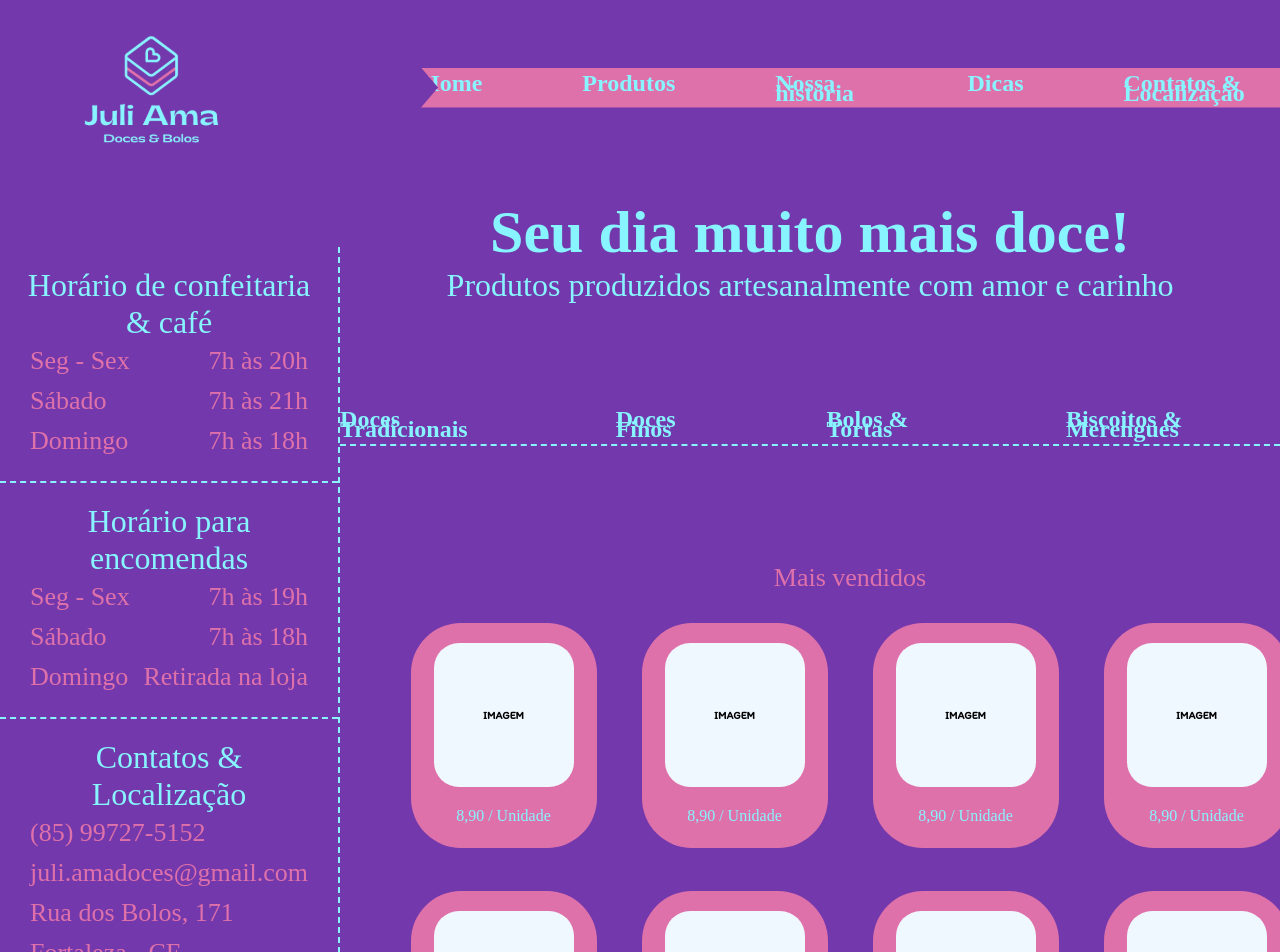
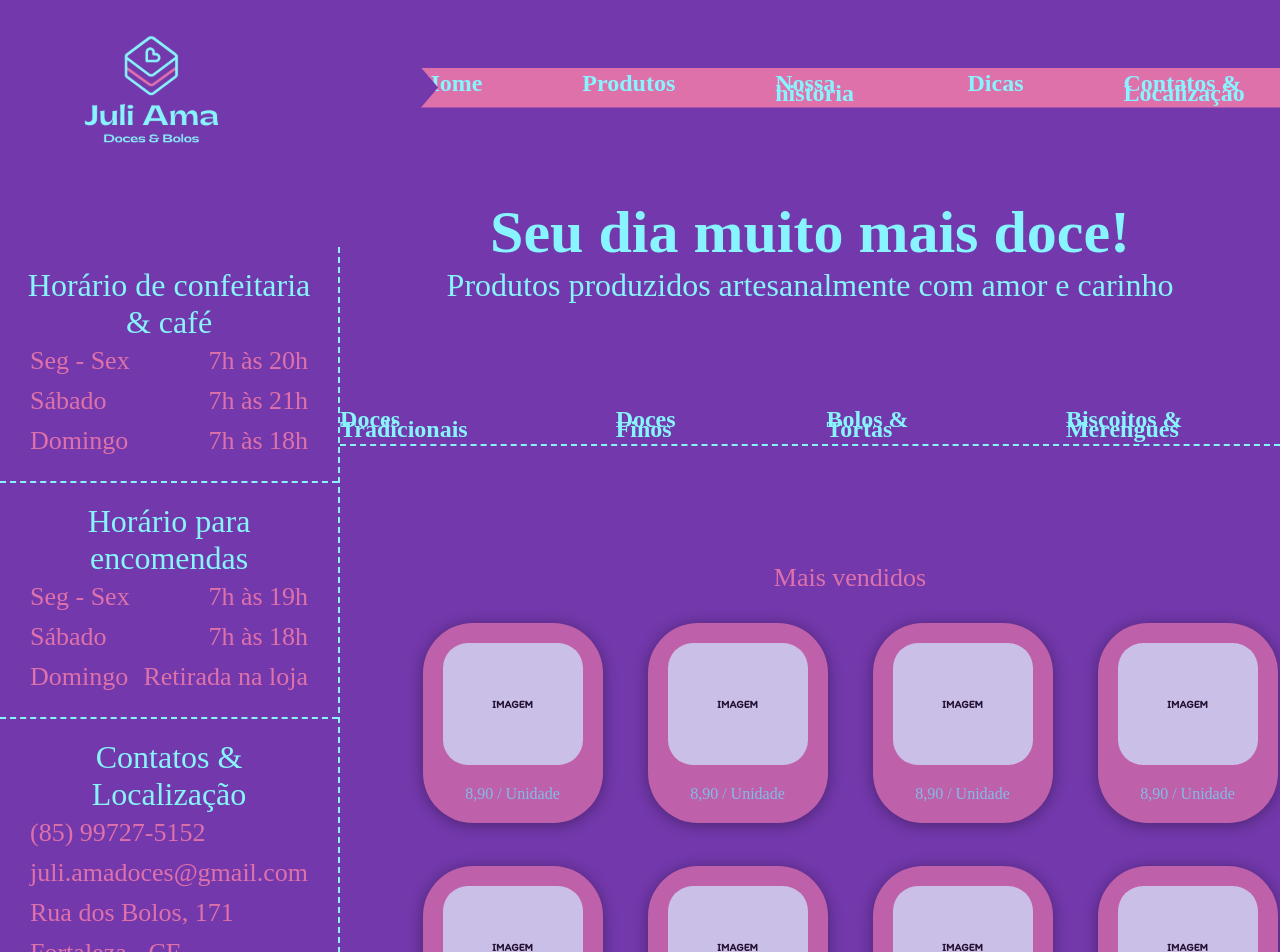
Before and after one commit to devbpatriciocosta/juli-ama-boles-doces, a Next.js app: page / in a window 1280 px wide. Shown: the top 952 px of the page. Built offline with nearby package versions, Linux system fonts and the light colour scheme.

Commit message:
Card box shadow and hover review

```diff
--- a/src/components/productCard/ProductCard.jsx
+++ b/src/components/productCard/ProductCard.jsx
@@ -12,13 +12,30 @@ const ProductCardContainer = styled.div`
   flex-direction: column;
   gap: 20px;
   padding: 20px;
+  opacity: 0.7;
+
+  box-shadow: 0px 2px 15px rgba(0, 0, 0, 0.5);
 
   cursor: pointer;
 
   transition: ease-in-out 0.3s;
 
+  -webkit-transition: all 0.9s ease;
+  -moz-transition: all 0.9s ease;
+  -o-transition: all 0.9s ease;
+  -ms-transition: all 0.9s ease;
+  width: 100%;
+  height: 200px;
+
   :hover {
     transform: scale(1.2);
+
+    opacity: 0.99;
+
+    -webkit-transform: scale(1.15);
+    -moz-transform: scale(1.15);
+    -ms-transform: scale(1.15);
+    -o-transform: scale(1.15);
   }
 `
 
@@ -44,7 +61,9 @@ export default function ProductCard() {
           <h6>IMAGEM</h6>
         </ProductImageContainer>
         <ProductInfoContainer>
-          <H5>8,90 / Unidade</H5>
+          <span>
+            <H5>8,90 / Unidade</H5>
+          </span>
         </ProductInfoContainer>
       </ProductCardContainer>
     </>
```
